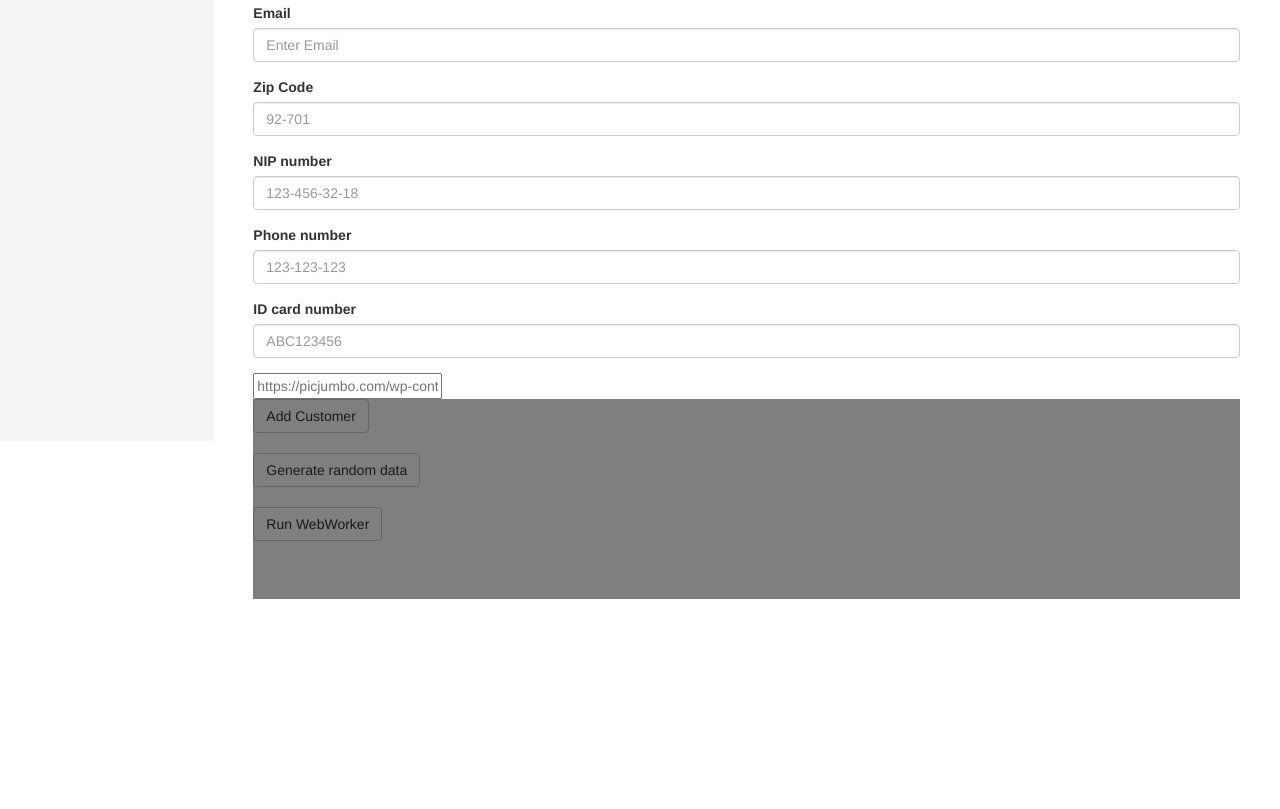
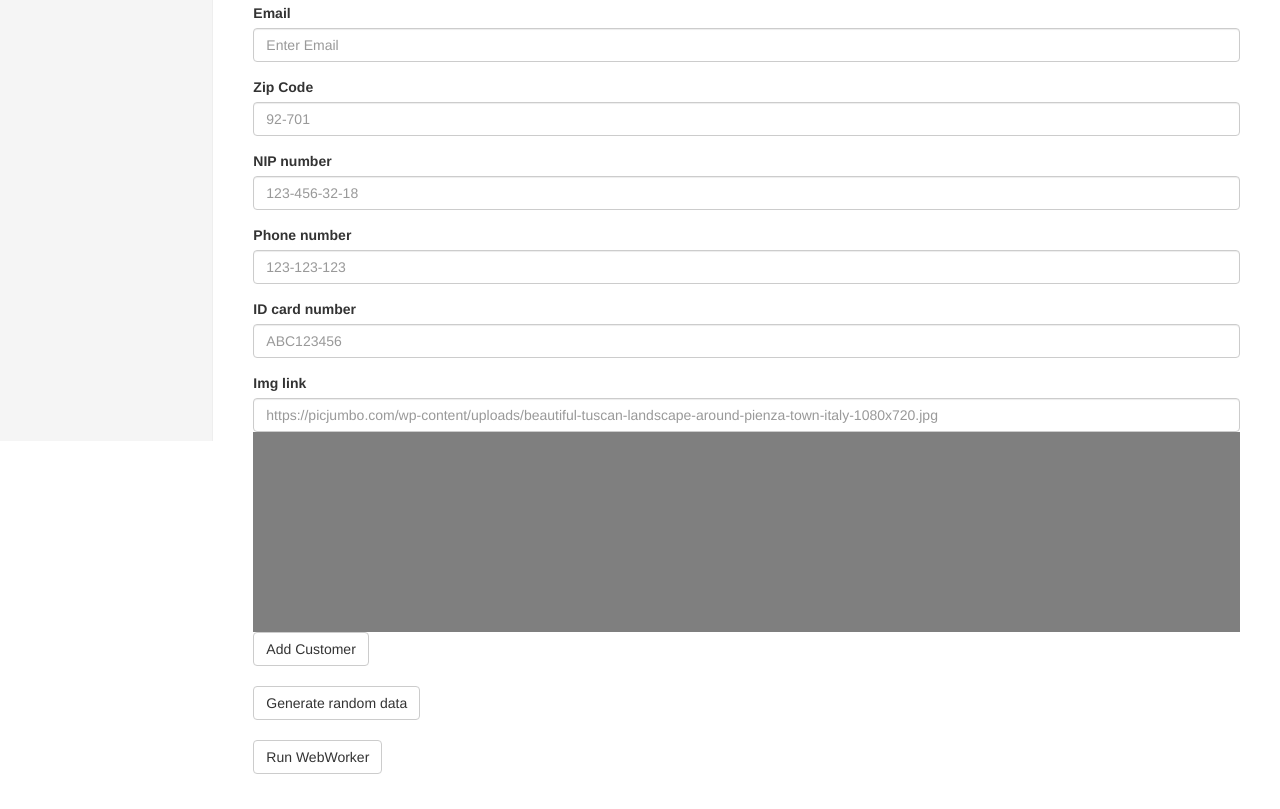
Before and after one commit to rozer1/EX_7b_IPM, a plain HTML site: page add.html in a window 1280 px wide. Shown: the part 359-1168 px from the top of the page. Before the commit the page ends 978 px from the top, so only its background shows below. Drawn offline with nearby package versions, Linux system fonts and the light colour scheme.

Commit message:
Fixing class

```diff
--- a/add.html
+++ b/add.html
@@ -69,8 +69,11 @@
 					<label for="id_card">ID card number</label>
 					<input type="text" id="id_card" name="id_card" placeholder="ABC123456" class="form-control" required="required" pattern="[a-zA-Z]{3}[0-9]{6}" title="Correct ID card number contains 3 numbers and 6 digits">
 				</div>
-				<input type="url" id="image-url" name="image-url" placeholder="https://picjumbo.com/wp-content/uploads/beautiful-tuscan-landscape-around-pienza-town-italy-1080x720.jpg" />
-				<div id="image-div">
+				<div class="form-group">
+					<label for="id_card">Img link</label>
+					<input type="url" id="image-url" name="image-url" class="form-control" placeholder="https://picjumbo.com/wp-content/uploads/beautiful-tuscan-landscape-around-pienza-town-italy-1080x720.jpg" >
+					<div id="image-div">
+				</div>
 				<button type="submit" class="btn btn-default">Add Customer</button>
 			</form><br></br>
 			<button type="button" OnClick="GetRandom()" id="generate_data" class="btn btn-default">Generate random data</button><br></br>
```
